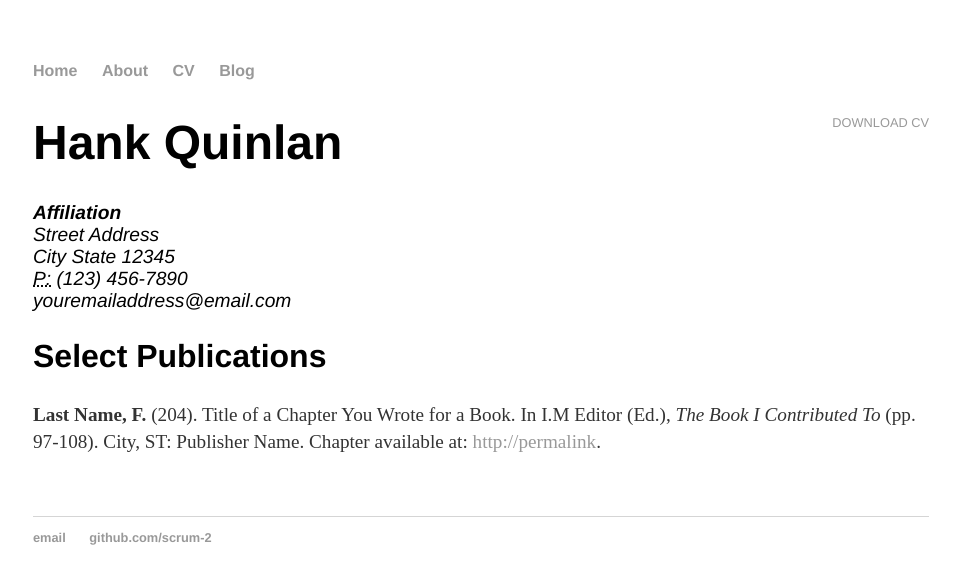
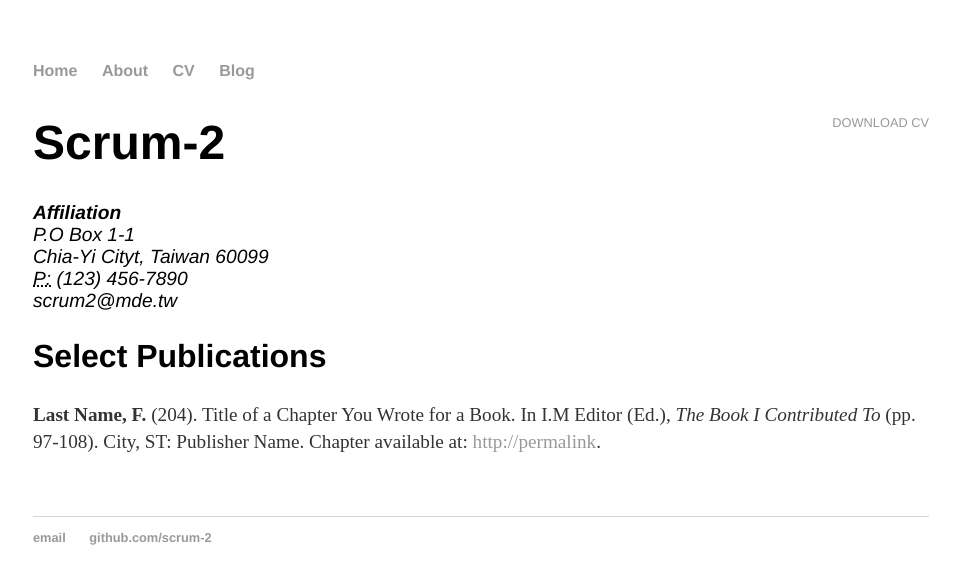
Before and after one commit to scrum-2/scrum-2.github.io_old, a Jekyll site: the page built from cv/index.html, in a window 1280 px wide. Shown: the top 584 px of the page, without its empty margins (159-1119 px from the left). Built offline with Jekyll 4.4.1, drawn with Linux system fonts in a browser that asks for light colours.

Commit message:
Update index.html

```diff
--- a/cv/index.html
+++ b/cv/index.html
@@ -1,17 +1,17 @@
 ---
 layout: default
-title: CV of Your Name
+title: CV of Scrum-2
 ---
 
 	<div class="cv">
 		<a href="#" class="download" title="Download CV as PDF">Download CV</a>
-					<h1>Hank Quinlan</h1>
+					<h1>Scrum-2</h1>
 					<address>
 					<strong>Affiliation</strong><br>
-					Street Address<br>
-					City State 12345<br>
+					P.O Box 1-1<br>
+					Chia-Yi Cityt, Taiwan 60099<br>
 					<abbr title="phone">P:</abbr> (123) 456-7890<br>
-					<span class="obfuscate">youremailaddress@email.com</span>
+					<span class="obfuscate">scrum2@mde.tw</span>
 					</address>
 
 					<h2>Select Publications</h2>
```
